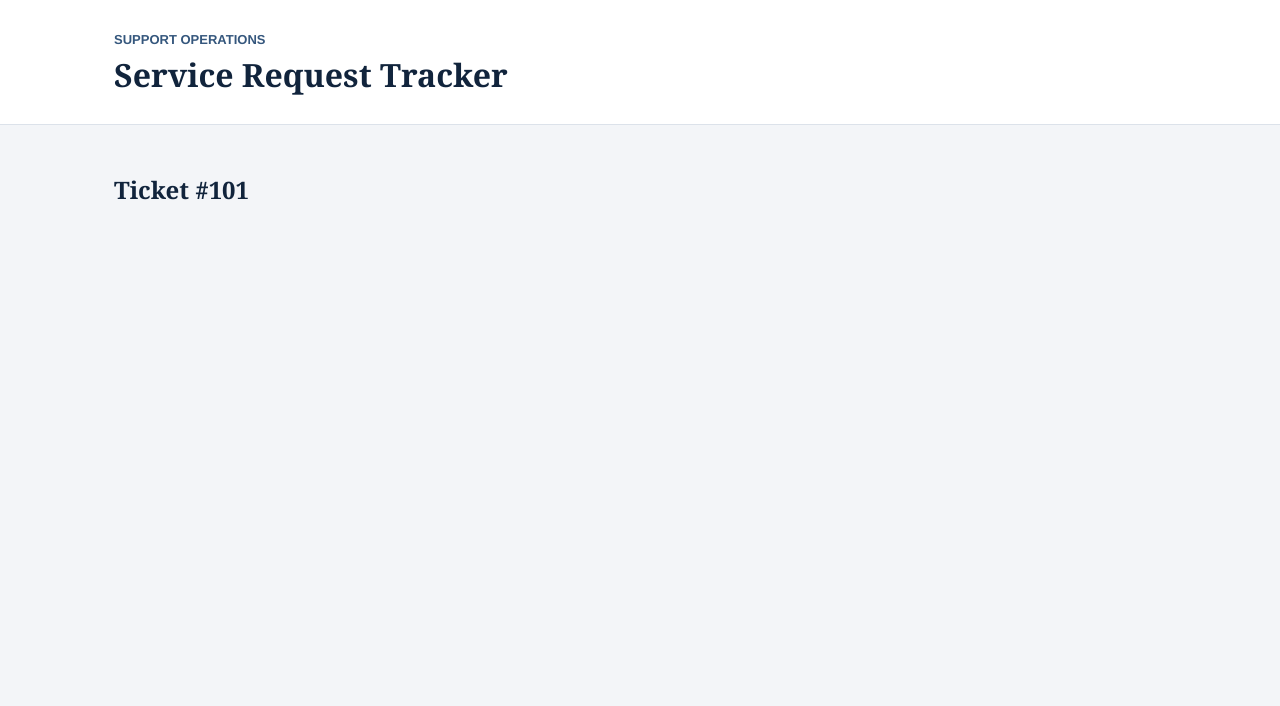
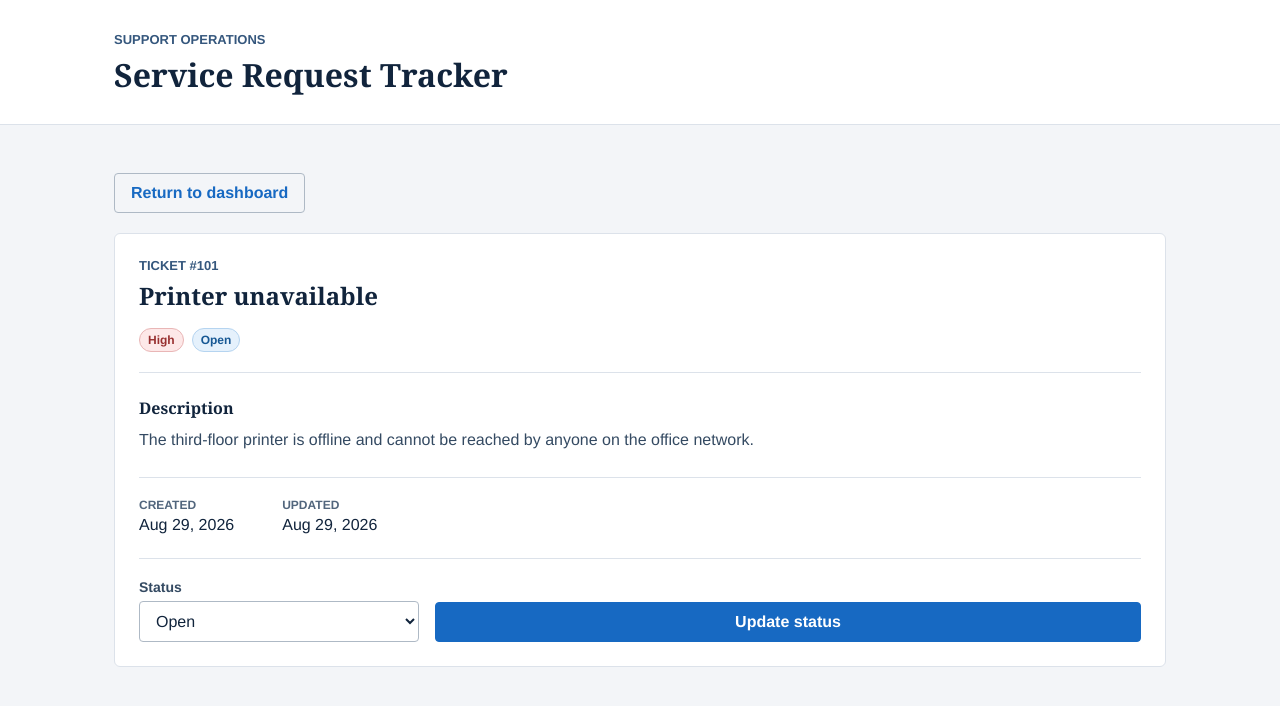
Before and after one commit to nomad-alt/service-request-tracker, a React (Vite) app in the folder frontend/: page /tickets/101 in a window 1280 px wide. Shown: the top 706 px of the page. Built offline with nearby package versions, Linux system fonts and the light colour scheme.

Commit message:
feat: add ticket details and status controls

```diff
--- a/frontend/src/App.css
+++ b/frontend/src/App.css
@@ -359,6 +359,82 @@
   outline-offset: 3px;
 }
 
+.details-return-link {
+  margin-top: 20px;
+}
+
+.details-back-link {
+  margin-bottom: 20px;
+}
+
+.ticket-details {
+  padding: 24px;
+  background: #ffffff;
+  border: 1px solid #dce2ea;
+  border-radius: 6px;
+}
+
+.ticket-details__header {
+  padding-bottom: 20px;
+  border-bottom: 1px solid #dce2ea;
+}
+
+.ticket-details__badges {
+  display: flex;
+  flex-wrap: wrap;
+  gap: 8px;
+  margin-top: 16px;
+}
+
+.ticket-details h3 {
+  margin: 24px 0 8px;
+  color: #11243c;
+  font-family: Georgia, 'Times New Roman', serif;
+  font-size: 1rem;
+}
+
+.ticket-details__description {
+  margin: 0;
+  color: #344a62;
+  line-height: 1.6;
+  white-space: pre-wrap;
+}
+
+.ticket-details__dates {
+  display: flex;
+  flex-wrap: wrap;
+  gap: 24px 48px;
+  margin: 24px 0 0;
+  padding-top: 20px;
+  border-top: 1px solid #dce2ea;
+}
+
+.ticket-details__dates dt {
+  margin-bottom: 4px;
+  color: #52667d;
+  font-size: 0.75rem;
+  font-weight: 700;
+  text-transform: uppercase;
+}
+
+.ticket-details__dates dd {
+  margin: 0;
+}
+
+.status-form {
+  display: grid;
+  grid-template-columns: minmax(180px, 280px) auto;
+  align-items: end;
+  gap: 16px;
+  margin-top: 24px;
+  padding-top: 20px;
+  border-top: 1px solid #dce2ea;
+}
+
+.status-form .submit-success {
+  grid-column: 1 / -1;
+}
+
 @media (max-width: 640px) {
   .page-width {
     padding: 0 16px;
@@ -398,4 +474,8 @@
     align-items: stretch;
     flex-direction: column;
   }
+
+  .status-form {
+    grid-template-columns: 1fr;
+  }
 }
--- a/frontend/src/pages/CreateTicketPage.tsx
+++ b/frontend/src/pages/CreateTicketPage.tsx
@@ -72,7 +72,10 @@ function CreateTicketPage() {
             value={title}
             aria-describedby={errors.title ? "ticket-title-error" : undefined}
             aria-invalid={Boolean(errors.title)}
-            onChange={(event) => setTitle(event.currentTarget.value)}
+            onChange={(event) => {
+              setTitle(event.currentTarget.value);
+              setPendingRequest(null);
+            }}
           />
           {errors.title && (
             <p className="form-error" id="ticket-title-error">
@@ -92,7 +95,10 @@ function CreateTicketPage() {
               errors.description ? "ticket-description-error" : undefined
             }
             aria-invalid={Boolean(errors.description)}
-            onChange={(event) => setDescription(event.currentTarget.value)}
+            onChange={(event) => {
+              setDescription(event.currentTarget.value);
+              setPendingRequest(null);
+            }}
           />
           {errors.description && (
             <p className="form-error" id="ticket-description-error">
@@ -111,9 +117,10 @@ function CreateTicketPage() {
               errors.priority ? "ticket-priority-error" : undefined
             }
             aria-invalid={Boolean(errors.priority)}
-            onChange={(event) =>
-              setPriority(event.currentTarget.value as Priority | "")
-            }
+            onChange={(event) => {
+              setPriority(event.currentTarget.value as Priority | "");
+              setPendingRequest(null);
+            }}
           >
             <option value="">Select priority</option>
             <option value="LOW">Low</option>
--- a/frontend/src/pages/TicketDetailsPage.tsx
+++ b/frontend/src/pages/TicketDetailsPage.tsx
@@ -1,11 +1,119 @@
-import { useParams } from "react-router";
+import { useState } from "react";
+import type { FormEvent } from "react";
+import { Link, useParams } from "react-router";
+import PriorityBadge from "../components/PriorityBadge";
+import StatusBadge from "../components/StatusBadge";
+import { sampleTickets } from "../data/sampleTickets";
+import type {
+  TicketStatus,
+  UpdateTicketStatusRequest,
+} from "../types/ticket";
+
+const dateFormatter = new Intl.DateTimeFormat(undefined, {
+  dateStyle: "medium",
+});
 
 function TicketDetailsPage() {
   const { id } = useParams();
+  const ticketId = Number(id);
+
+  const ticket = sampleTickets.find(
+    (candidate) => candidate.id === ticketId,
+  );
+  const [selectedStatus, setSelectedStatus] = useState<TicketStatus>(
+    ticket?.status ?? "OPEN",
+  );
+  const [pendingStatusRequest, setPendingStatusRequest] =
+    useState<UpdateTicketStatusRequest | null>(null);
+
+  function handleStatusSubmit(event: FormEvent<HTMLFormElement>) {
+    event.preventDefault();
+
+    const request: UpdateTicketStatusRequest = {
+      status: selectedStatus,
+    };
+
+    setPendingStatusRequest(request);
+  }
+
+  if (!ticket) {
+    return (
+      <div className="dashboard">
+        <h2>Ticket not found</h2>
+        <Link className="secondary-action details-return-link" to="/">
+          Return to dashboard
+        </Link>
+      </div>
+    );
+  }
 
   return (
     <div className="dashboard">
-      <h2>Ticket #{id}</h2>
+      <Link className="secondary-action details-back-link" to="/">
+        Return to dashboard
+      </Link>
+
+      <article className="ticket-details">
+        <header className="ticket-details__header">
+          <p className="section-label">Ticket #{ticket.id}</p>
+          <h2>{ticket.title}</h2>
+          <div className="ticket-details__badges">
+            <PriorityBadge priority={ticket.priority} />
+            <StatusBadge status={ticket.status} />
+          </div>
+        </header>
+
+        <section aria-labelledby="ticket-description-heading">
+          <h3 id="ticket-description-heading">Description</h3>
+          <p className="ticket-details__description">{ticket.description}</p>
+        </section>
+
+        <dl className="ticket-details__dates">
+          <div>
+            <dt>Created</dt>
+            <dd>
+              <time dateTime={ticket.createdAt}>
+                {dateFormatter.format(new Date(ticket.createdAt))}
+              </time>
+            </dd>
+          </div>
+          <div>
+            <dt>Updated</dt>
+            <dd>
+              <time dateTime={ticket.updatedAt}>
+                {dateFormatter.format(new Date(ticket.updatedAt))}
+              </time>
+            </dd>
+          </div>
+        </dl>
+
+        <form className="status-form" onSubmit={handleStatusSubmit}>
+          <div className="form-field">
+            <label htmlFor="ticket-status">Status</label>
+            <select
+              id="ticket-status"
+              value={selectedStatus}
+              onChange={(event) => {
+                setSelectedStatus(event.currentTarget.value as TicketStatus);
+                setPendingStatusRequest(null);
+              }}
+            >
+              <option value="OPEN">Open</option>
+              <option value="IN_PROGRESS">In progress</option>
+              <option value="CLOSED">Closed</option>
+            </select>
+          </div>
+          <button className="primary-action" type="submit">
+            Update status
+          </button>
+
+          {pendingStatusRequest && (
+            <p className="submit-success" role="status">
+              Status is ready to update.
+            </p>
+          )}
+        </form>
+      </article>
     </div>
   );
 }
--- a/frontend/src/types/ticket.ts
+++ b/frontend/src/types/ticket.ts
@@ -17,3 +17,7 @@ export interface TicketRequest {
   description: string
   priority: Priority
 }
+
+export interface UpdateTicketStatusRequest {
+  status: TicketStatus
+}
```
